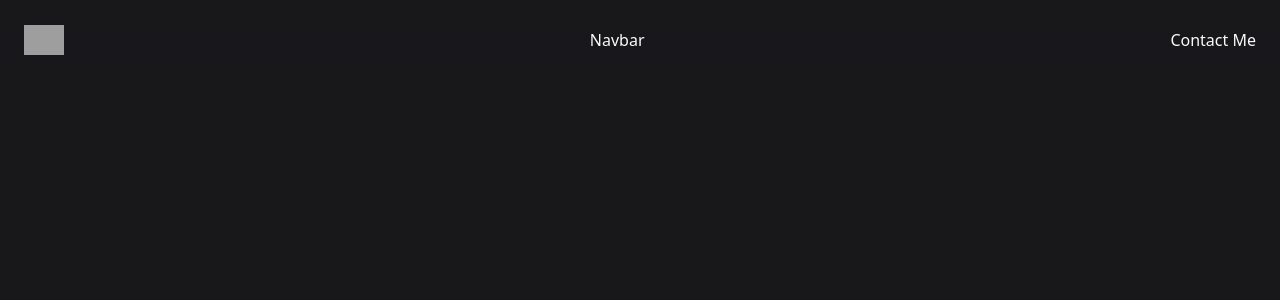
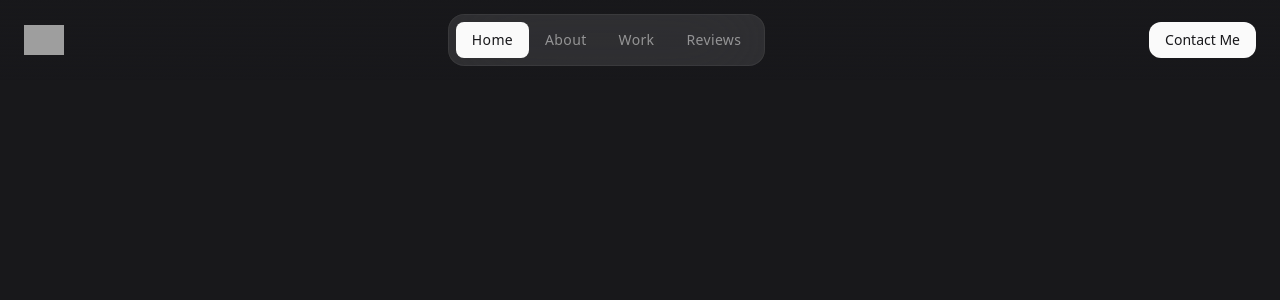
Before and after one commit to v4nrro/Portfolio, a React (Vite) app: page / in a window 1280 px wide. Shown: the top 300 px of the page. Built offline with nearby package versions, Linux system fonts and the light colour scheme; grey boxes are pictures that could not be loaded.

Commit message:
feat: Header and Navbar styling finished and working correctly

```diff
--- a/index.html
+++ b/index.html
@@ -15,8 +15,7 @@
     <link href="https://fonts.googleapis.com/css2?family=Inter:ital,opsz,wght@0,14..32,100..900;1,14..32,100..900&display=swap" rel="stylesheet">
 
     <!-- Material Symbols rounded -->
-    <link rel="stylesheet" href="https://fonts.googleapis.com/css2?family=Material+Symbols+Rounded:opsz,wght,FILL,GRAD@24,400,0,0&icon_names=search" />
-    <link rel="stylesheet" href="https://fonts.googleapis.com/css2?family=Material+Symbols+Rounded:opsz,wght,FILL,GRAD@24,400,0,0&icon_names=menu" />
+    <link rel="stylesheet" href="https://fonts.googleapis.com/css2?family=Material+Symbols+Rounded" />
 
   </head>
   <body>
--- a/package.json
+++ b/package.json
@@ -11,6 +11,7 @@
   },
   "dependencies": {
     "@tailwindcss/vite": "^4.1.11",
+    "prop-types": "^15.8.1",
     "react": "^19.1.0",
     "react-dom": "^19.1.0",
     "tailwind-scrollbar": "^4.0.2",
--- a/src/components/Header.tsx
+++ b/src/components/Header.tsx
@@ -1,31 +1,35 @@
+import { Navbar } from "./Navbar";
+import { useState } from "react";
 
 export const Header = () => {
+    const [navOpen, setNavOpen] = useState(false);
+
     return (
         <header className="fixed top-0 left-0 w-full h-20 flex items-center z-40 bg-gradient-to-b from-zinc-900 to-zinc-900/0">
             <div className="max-w-screen-2xl w-full mx-auto px-4 flex justify-between items-center md:px-6">
                 <h1>
-                <a
-                href="/"
-                className="logo"
-                >
+                    <a href="/" className="logo">
                         <img src="/images/logo.svg" width={40} height={40} alt="Logo" />
                     </a>
                 </h1>
 
                 <div className="relative md:justify-self-center">
-                <button className="menu-btn" onClick={undefined}>
+                    <button className="menu-btn" onClick={() => setNavOpen(!navOpen)}>
                         <span className="material-symbols-rounded">
-                        menu
+                            {navOpen ? "close" : "menu"}
                         </span>
                     </button>
 
-                Navbar
+                    <Navbar navOpen={navOpen} />
                 </div>
 
-            <a href="#contact" className="">
+                <a
+                    href="#contact"
+                    className="btn btn-secondary contact md:justify-self-end"
+                >
                     Contact Me
                 </a>
             </div>
         </header>
-  )
-}
+    );
+};
--- a/src/components/Navbar.tsx
+++ b/src/components/Navbar.tsx
@@ -1,6 +1,82 @@
+import { useRef, useEffect } from "react";
+import PropTypes from "prop-types";
 
-export const Navbar = () => {
-  return (
-    <div>Navbar</div>
-  )
+export const Navbar = ({ navOpen }: PropTypes) => {
+    const activeBox = useRef<HTMLDivElement | null>(null);
+    const lastActiveLink = useRef<HTMLAnchorElement | null>(null);
+
+    const initActiveBox = () => {
+        activeBox.current!.style.top = lastActiveLink.current!.offsetTop + "px";
+        activeBox.current!.style.left = lastActiveLink.current!.offsetLeft + "px";
+        activeBox.current!.style.width = lastActiveLink.current!.offsetWidth + "px";
+        activeBox.current!.style.height = lastActiveLink.current!.offsetHeight + "px";
+    }
+
+    useEffect(initActiveBox, []);
+    window.addEventListener('resize', initActiveBox);
+
+    const activeCurrentLink = (event: any) => {
+        lastActiveLink.current!.classList.remove('active');
+        event.target.classList.add('active');
+        lastActiveLink.current = event.target;
+
+        activeBox.current!.style.top = event.target!.offsetTop + "px";
+        activeBox.current!.style.left = event.target!.offsetLeft + "px";
+        activeBox.current!.style.width = event.target!.offsetWidth + "px";
+        activeBox.current!.style.height = event.target!.offsetHeight + "px";
+    }
+
+    const navItems = [
+        {
+            label: "Home",
+            link: "#home",
+            className: "nav-link active",
+            ref: lastActiveLink,
+        },
+        {
+            label: "About",
+            link: "#about",
+            className: "nav-link",
+        },
+        {
+            label: "Work",
+            link: "#work",
+            className: "nav-link",
+        },
+        {
+            label: "Reviews",
+            link: "#reviews",
+            className: "nav-link",
+        },
+        {
+            label: "Contact",
+            link: "#contact",
+            className: "nav-link contact",
+        },
+    ];
+
+    return (
+        <>
+            <nav className={`navbar ${navOpen ? "active" : ""}`}>
+                {navItems.map(({ label, link, className, ref }, key) => (
+                    <a
+                        href={link}
+                        key={key}
+                        ref={ref}
+                        className={className}
+                        onClick={activeCurrentLink}
+                    >
+                        {label}
+                    </a>
+                ))}
+                <div className="active-box" ref={activeBox}>
+                    Navbar
+                </div>
+            </nav>
+        </>
+    );
+};
+
+Navbar.propTypes = {
+    navOpen: PropTypes.bool.isRequired
 }
--- a/src/index.css
+++ b/src/index.css
@@ -13,12 +13,68 @@ body {
 }
 
 /* ------------------------------- *\
+* UTILITIES
+\* -------------------------------- */
+
+.material-symbols-rounded {
+    @apply w-[1em] h-[1em] overflow-hidden;
+    font-variation-settings: "FILL" 0, "hght" 400, "GRAD" 0,
+    "opsz" 24;
+}
+
+/* ------------------------------- *\
 * COMPONENTS
 \* -------------------------------- */
 
 /* Menu btn */
 .menu-btn {
     @apply w-10 h-10 grid place-items-center bg-zinc-50/10 rounded-xl ring-inset ring-1
-     ring-zinc-50/[0.02] backdrop-blur-2xl hover:bg-zinc-50/15
-     transition-[transform,background-color] active:scale-95 cursor-pointer md:hidden;
+        ring-zinc-50/[0.02] backdrop-blur-2xl hover:bg-zinc-50/15
+        transition-[transform,background-color] active:scale-95 cursor-pointer md:hidden;
 }
+
+/* Navbar */
+.navbar {
+    @apply absolute top-full mt-2 right-0 min-w-40 p-2 bg-zinc-50/10 rounded-2xl ring-inset
+        ring-1 ring-zinc-50/5 scale-90 isolate blur-sm opacity-0
+        invisible transition-[opacity,tranform,filter] md:static md:flex md:items-center
+        md:mt-0 md:opacity-100 md:blur-none md:visible md:scale-100 backdrop-blur-2xl
+}
+
+.navbar.active {
+    @apply opacity-100 scale-100 blur-none visible;
+}
+
+.nav-link {
+    @apply grid items-center h-9 px-4 text-sm font-medium tracking-wide text-zinc-50/50
+        hover:text-zinc-50 transition-colors
+}
+
+/* Applying hidden because I didn't find any other way to make it work */
+.nav-link.contact {
+    @apply md:hidden
+}
+
+.nav-link.active {
+    @apply text-zinc-900 duration-500
+}
+
+.navbar .active-box {
+    @apply absolute bg-zinc-50 rounded-lg -z-10 transition-[top,left]
+        duration-500
+}
+
+/* Button */
+.btn {
+    @apply max-w-max h-9 flex items-center gap-2 px-4 rounded-xl font-medium
+        text-sm ring-1 ring-zinc-50/5 ring-inset transition-[background-color]
+}
+
+.btn-secondary {
+    @apply bg-zinc-50 text-zinc-900 active:bg-zinc-50/80
+}
+
+/* Applying hidden because I didn't find any other way to make it work */
+.btn.btn-secondary.contact {
+    @apply max-md:hidden
+}
```
Also changed, not shown: 1 other file (tests, documents, lock files or other folders). Lines whose indentation alone changed are shown as unchanged.
